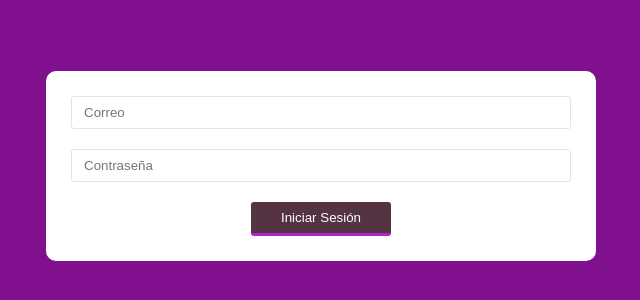
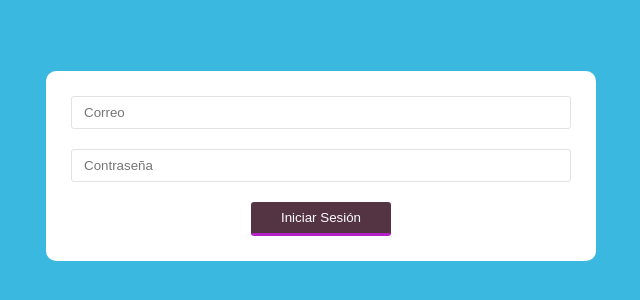
Before and after one commit to gabomartinez21/curso-git, a plain HTML site: page index.html in a window 1280 px wide. Shown: the part 234-534 px from the top of the page, without its empty margins (319-959 px from the left). Drawn offline with Linux system fonts and the light colour scheme.

Commit message:
nuevo color

```diff
--- a/styles.css
+++ b/styles.css
@@ -3,7 +3,7 @@
     padding:0;
   }
   body{
-    background: #81108e;
+    background: #3bb8df;
     display: flex;
     justify-content: center;
     align-items: center;
```
